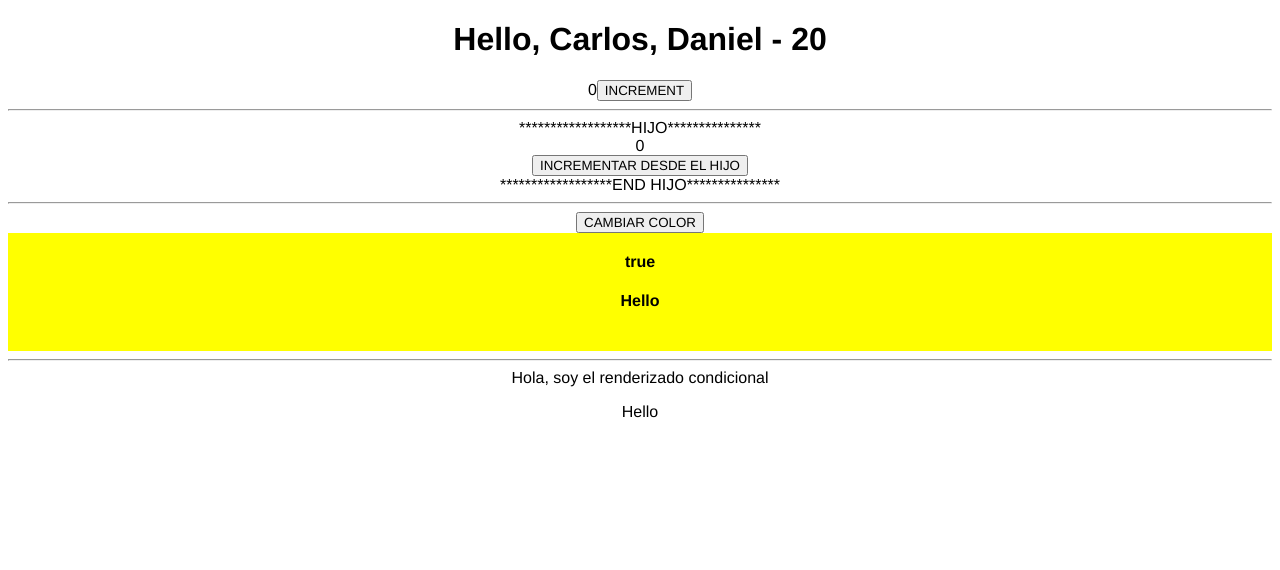
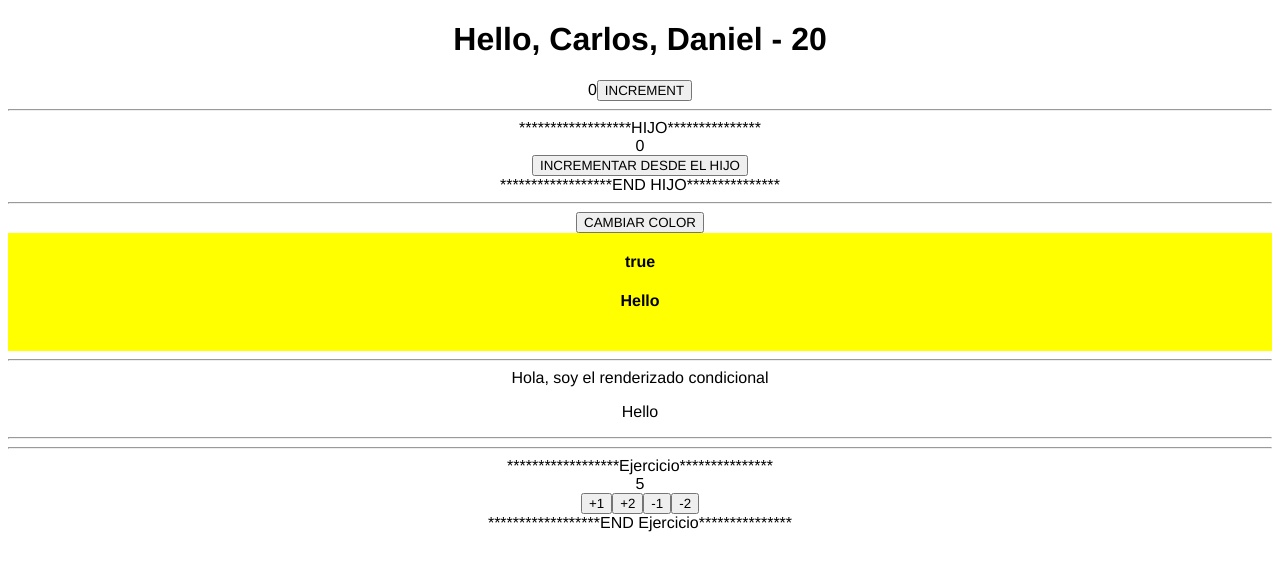
Before and after one commit to moche123/react1-g3, a React (Create React App) app: page / in a window 1280 px wide. Shown: the top 570 px of the page. Built offline with nearby package versions, Linux system fonts and the light colour scheme.

Commit message:
ejercicio

```diff
--- a/src/App.jsx
+++ b/src/App.jsx
@@ -4,6 +4,7 @@ import Header from './partials/Header';
 import Hijo from './Hijo';
 import Container from './Composition/Container';
 import Render from './Renderizado/Render';
+import Ejercicio from './Ejercicio/ejercicio';
 
 function App() {
   let nameVariable = 'Daniel'
@@ -12,6 +13,7 @@ function App() {
   const [counter, setCounter] = useState(0)
   const [modo, setModo] = useState(true) //modo es claro en true
 
+  const[numero,setNumero] = useState(5)
 
   //! USE EFFECT
 
@@ -102,6 +104,11 @@ function App() {
 
       }
 
+      <hr/>
+      <hr/>
+
+      <Ejercicio numero={numero} setNumero={setNumero} />
+
 
 
 
--- /dev/null
+++ b/src/Ejercicio/ejercicio.jsx
@@ -0,0 +1,33 @@
+import React from 'react'
+
+const Ejercicio = ({numero,setNumero}) => {
+
+
+    let increment = (num)=>{
+        setNumero(numero+num)
+    }
+
+    let decrement = (num)=>{
+        if (numero-num < 0) {
+            alert('Numero menor a 0')
+        }else{
+            setNumero(numero-num)
+        }
+    }
+
+  return (
+    <div>
+
+        <div>******************Ejercicio***************</div>
+        <div>{numero}</div>
+        <button onClick={()=>increment(1)}>+1</button>
+        <button onClick={()=>increment(2)}>+2</button>
+        <button onClick={()=>decrement(1)}>-1</button>
+        <button onClick={()=>decrement(2)}>-2</button>
+        <div>******************END Ejercicio***************</div>
+    </div>
+
+  )
+}
+
+export default Ejercicio
```
Also changed, not shown: 1 other file (tests, documents, lock files or other folders).
